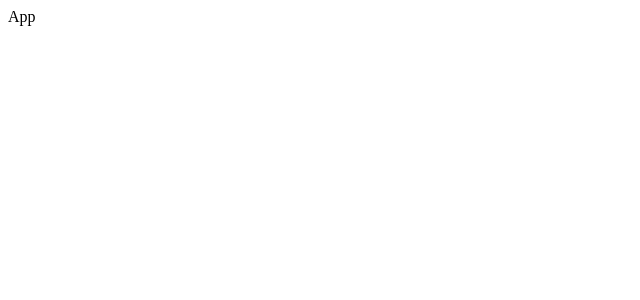
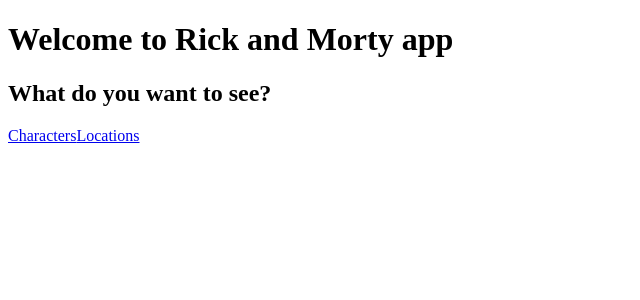
Before and after one commit to CarmeloRicarte/nextjs-course, a Next.js app: page / in a window 1280 px wide. Shown: the top 300 px of the page, without its empty margins (0-640 px from the left). Built offline with nearby package versions, Linux system fonts and the light colour scheme.

Commit message:
feat: add Navigator component to app

```diff
--- a/app/page.tsx
+++ b/app/page.tsx
@@ -1,5 +1,14 @@
+import { Navigator } from '../components';
+import { Routes } from '../models';
+
 function App() {
-  return <div>App</div>;
+  return (
+    <div>
+      <h1>Welcome to Rick and Morty app</h1>
+      <h2>What do you want to see?</h2>
+      <Navigator pathNames={[Routes.CHARACTERS, Routes.LOCATIONS]} />
+    </div>
+  );
 }
 
 export default App;
```
